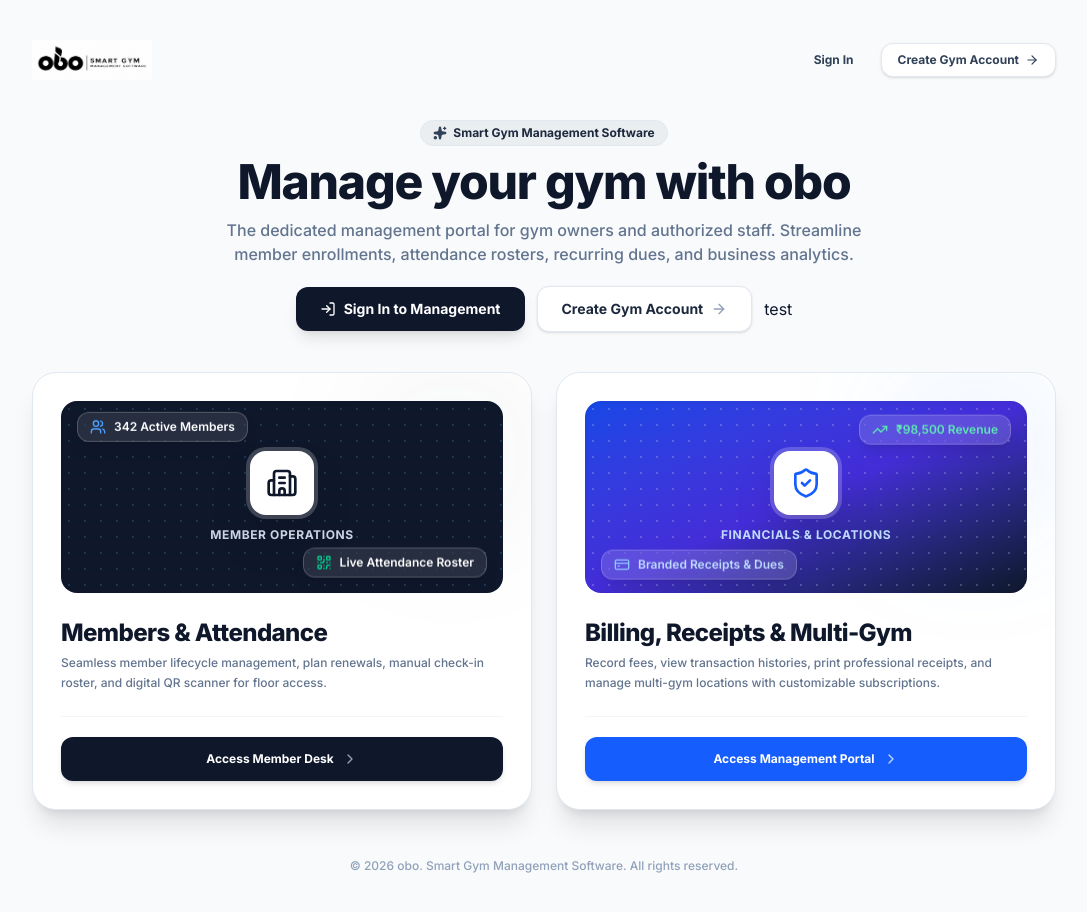
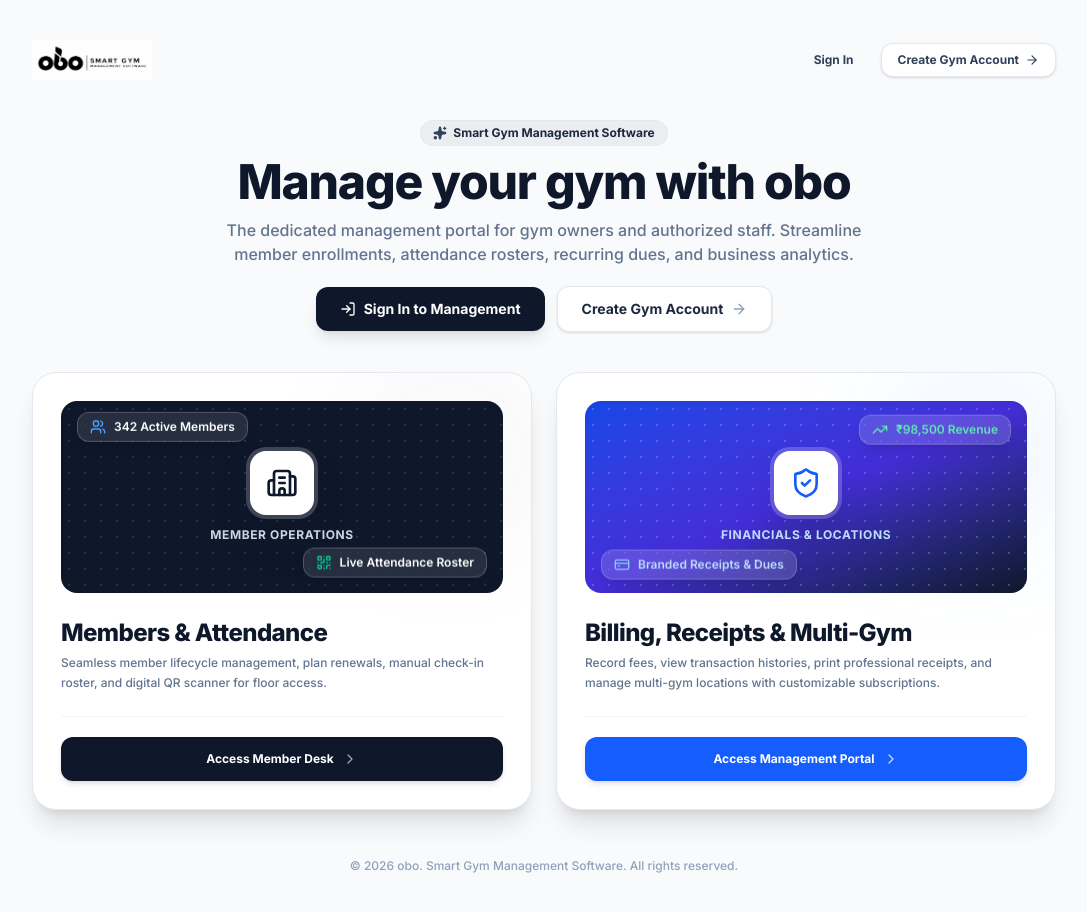
Before and after one commit to Bhushan07399/GymPulse, a Next.js app in the folder apps/owner-web/: page / in a window 1280 px wide. Shown: the top 912 px of the page, without its empty margins (96-1183 px from the left). Built offline with nearby package versions, Linux system fonts and the light colour scheme.

Commit message:
removal of temporary test div in page.tsx

```diff
--- a/apps/owner-web/app/page.tsx
+++ b/apps/owner-web/app/page.tsx
@@ -79,7 +79,6 @@ export default function OboEntryPage() {
               <span>Create Gym Account</span>
               <ArrowRight className="h-4 w-4 text-slate-400" />
             </Link>
-            <h2>test</h2>
           </div>
         </div>
 
```
